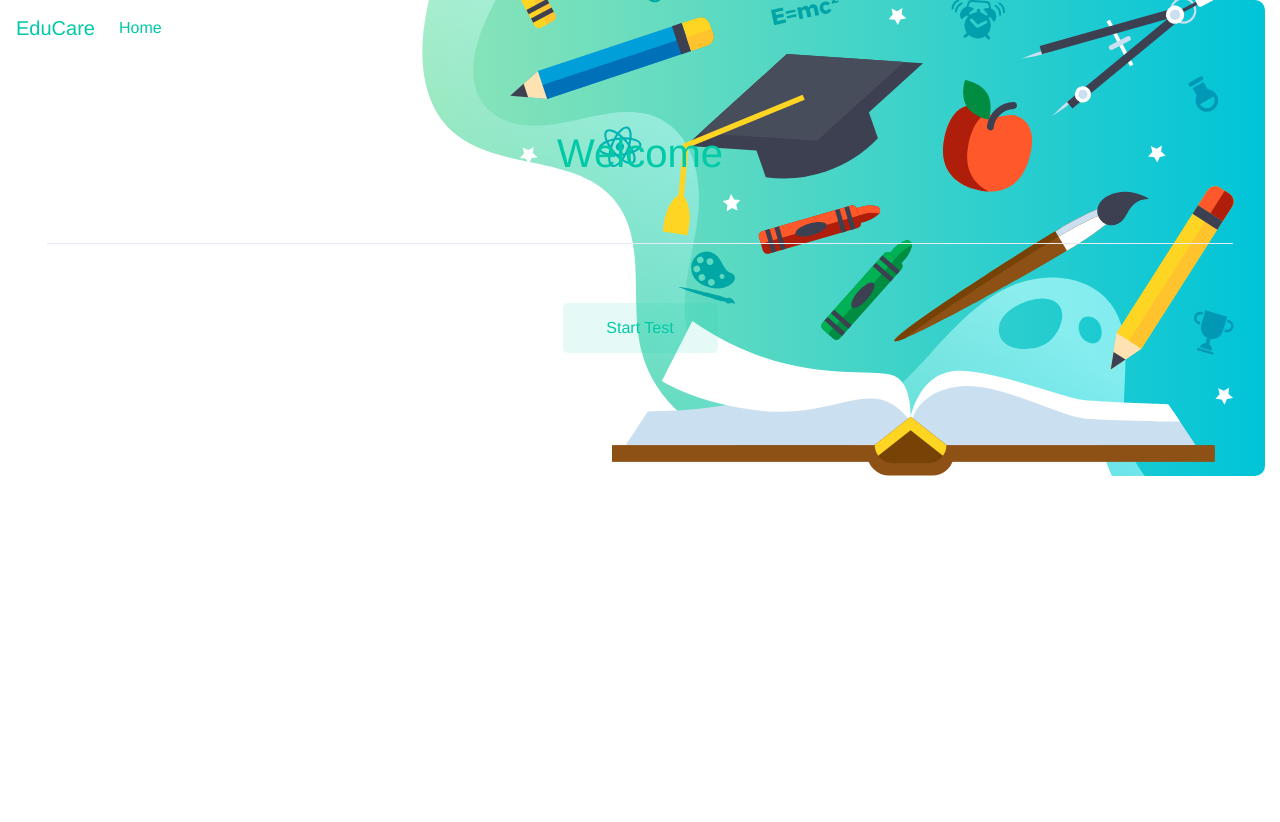
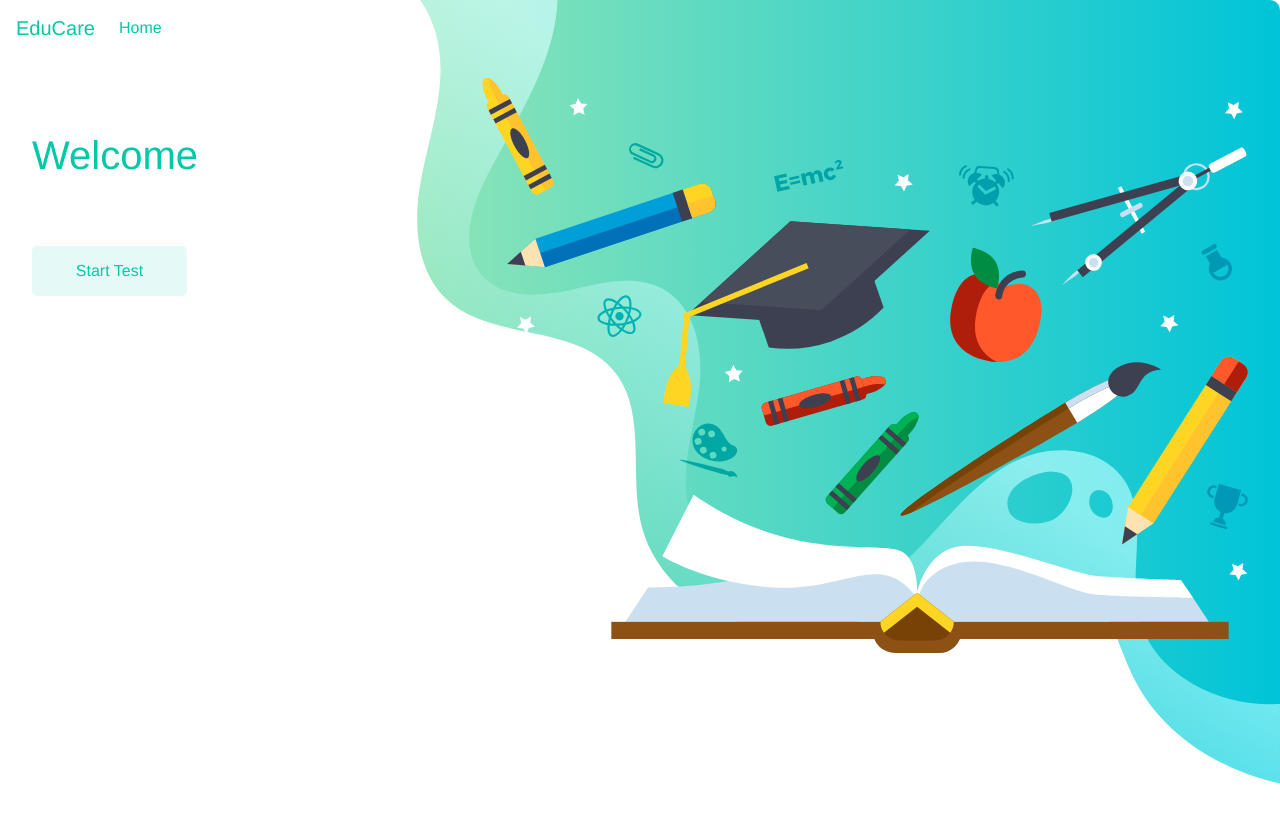
Before and after one commit to anuragkr411514c/eduCare, an Angular app: page / in a window 1280 px wide. Shown: the top 822 px of the page. Before the commit the page ends 800 px from the top, so only its background shows below. Built offline with nearby package versions, Linux system fonts and the light colour scheme.

Commit message:
corrected Image

```diff
--- a/src/app/start-page/start-page.component.html
+++ b/src/app/start-page/start-page.component.html
@@ -8,13 +8,10 @@
 <!--</div>-->
 
 
-<div class="container-fluid">
-  <div class="jumbotron  start-background">
+  <div class="jumbotron  back start-background">
     <h1 class="jumbotron-margin text-success">Welcome</h1>
-    <hr class="jumbotron-margin" color="success">
     <div class="jumbotron-margin">
       <button type="button" class="btn btn-soft-success btn-wide transition-3d-hover" routerLink="/test">
         Start Test</button>
     </div>
-  </div>
 </div>
--- a/src/app/start-page/start-page.component.scss
+++ b/src/app/start-page/start-page.component.scss
@@ -1,12 +1,14 @@
 .start-background{
+  background-size: cover;
+}
+.back{
   background-image: url("../../assets/Asset.svg");
-  background-size: cover;
-  background-position:  center center;
+}
+.jumbotron{
+  text-align:left;
+  height: 100vh;
 }
 
-.jumbotron{
-  text-align:center;
-}
 .jumbotron-margin{
   margin-bottom: 5%;
   margin-top: 5%;
```
